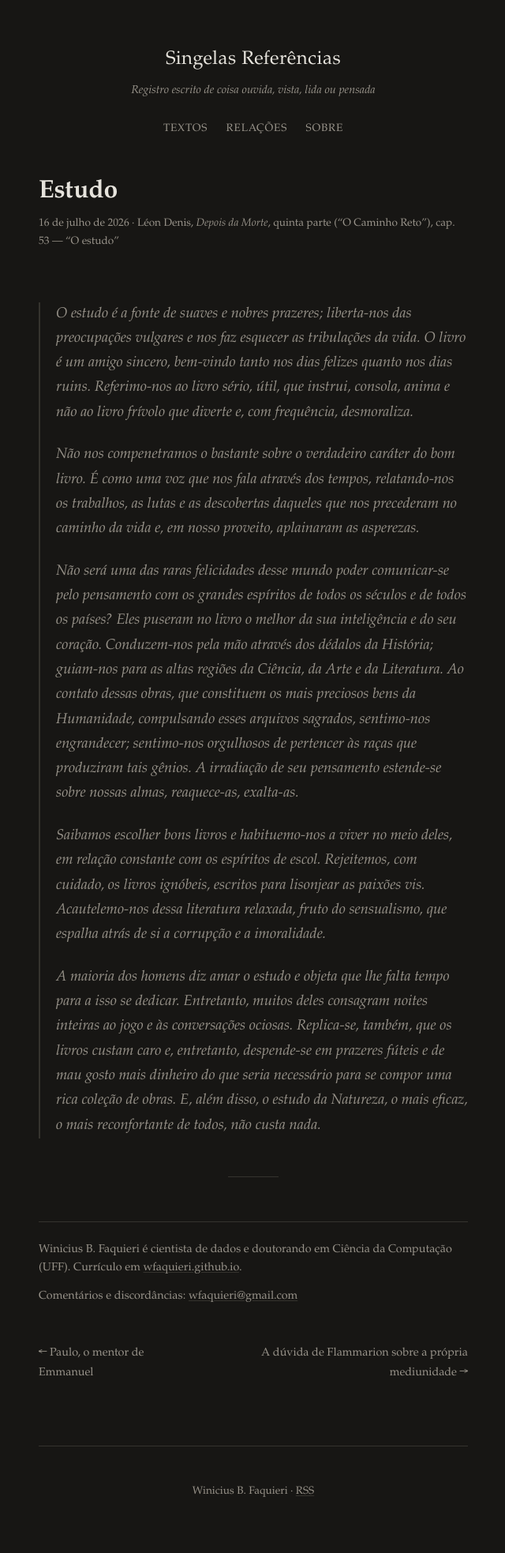
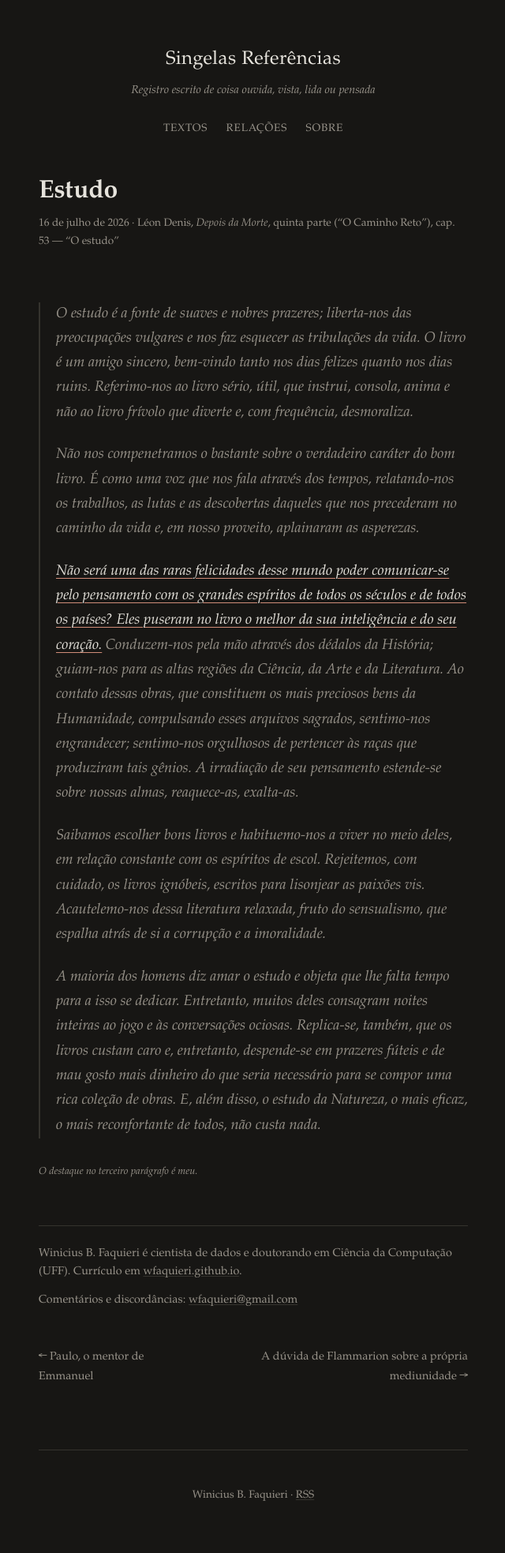
Before and after one commit to wfaquieri/singelas-referencias, a Jekyll site: the page built from _posts/2026-07-16-estudo.md, in a window 1280 px wide. Shown: the whole page at 79% size, without its empty margins (319-959 px from the left). Built offline with Jekyll 4.4.1, drawn with Linux system fonts in a browser that asks for light colours.

Commit message:
Cria o destaque dentro da citacao e aplica no texto do Denis
Negrito nao dava conta: dentro do trecho citado o texto ja e italico e ja vive
apagado em cinza, entao o negrito mexe numa variavel so e se perde.

O destaque nao acrescenta ornamento nenhum a pagina, faz o contrario: tira o
apagamento. O trecho marcado sobe do cinza para o branco do texto corrido, com
um filete fino em terracota por baixo. E o mesmo principio do resto do site,
que separa as coisas por peso e nao por enfeite.

Marcado com mark, que e a tag que existe para isso: leitor de tela anuncia como
realce e o RSS carrega junto. Filete com text-decoration, nao com borda ou
sombra, para acompanhar cada linha quando o destaque quebra em varias.

Aplicado no trecho de Leon Denis sobre comunicar-se pelo pensamento com os
grandes espiritos, e declarado na datacao, como manda a regra de grifo
acrescentado. O texto nao tinha datacao nenhuma; entrou no lugar de um hr solto
que estava no fim sem nada depois.

Limite sugerido no README: um por texto, separado dos dois grifos em negrito.

```diff
--- a/_posts/2026-07-16-estudo.md
+++ b/_posts/2026-07-16-estudo.md
@@ -13,10 +13,10 @@ temas: ["estudo"]
 >
 > Não nos compenetramos o bastante sobre o verdadeiro caráter do bom livro. É como uma voz que nos fala através dos tempos, relatando-nos os trabalhos, as lutas e as descobertas daqueles que nos precederam no caminho da vida e, em nosso proveito, aplainaram as asperezas.
 >
-> Não será uma das raras felicidades desse mundo poder comunicar-se pelo pensamento com os grandes espíritos de todos os séculos e de todos os países? Eles puseram no livro o melhor da sua inteligência e do seu coração. Conduzem-nos pela mão através dos dédalos da História; guiam-nos para as altas regiões da Ciência, da Arte e da Literatura. Ao contato dessas obras, que constituem os mais preciosos bens da Humanidade, compulsando esses arquivos sagrados, sentimo-nos engrandecer; sentimo-nos orgulhosos de pertencer às raças que produziram tais gênios. A irradiação de seu pensamento estende-se sobre nossas almas, reaquece-as, exalta-as.
+> <mark>Não será uma das raras felicidades desse mundo poder comunicar-se pelo pensamento com os grandes espíritos de todos os séculos e de todos os países? Eles puseram no livro o melhor da sua inteligência e do seu coração.</mark> Conduzem-nos pela mão através dos dédalos da História; guiam-nos para as altas regiões da Ciência, da Arte e da Literatura. Ao contato dessas obras, que constituem os mais preciosos bens da Humanidade, compulsando esses arquivos sagrados, sentimo-nos engrandecer; sentimo-nos orgulhosos de pertencer às raças que produziram tais gênios. A irradiação de seu pensamento estende-se sobre nossas almas, reaquece-as, exalta-as.
 >
 > Saibamos escolher bons livros e habituemo-nos a viver no meio deles, em relação constante com os espíritos de escol. Rejeitemos, com cuidado, os livros ignóbeis, escritos para lisonjear as paixões vis. Acautelemo-nos dessa literatura relaxada, fruto do sensualismo, que espalha atrás de si a corrupção e a imoralidade.
 >
 > A maioria dos homens diz amar o estudo e objeta que lhe falta tempo para a isso se dedicar. Entretanto, muitos deles consagram noites inteiras ao jogo e às conversações ociosas. Replica-se, também, que os livros custam caro e, entretanto, despende-se em prazeres fúteis e de mau gosto mais dinheiro do que seria necessário para se compor uma rica coleção de obras. E, além disso, o estudo da Natureza, o mais eficaz, o mais reconfortante de todos, não custa nada.
 
----
+<p class="datacao">O destaque no terceiro parágrafo é meu.</p>
--- a/assets/css/style.css
+++ b/assets/css/style.css
@@ -182,6 +182,25 @@ a:hover { text-decoration-color: var(--realce); }
 .post-content blockquote p:last-child { margin-bottom: 0; }
 
 .post-content strong { font-weight: 600; }
+
+/* ---------- destaque dentro da citação ---------- */
+/* No trecho citado o texto já é itálico e já vive apagado, então o negrito
+   muda pouco e some. Aqui o destaque não acrescenta ornamento nenhum: tira o
+   apagamento. O que estava em cinza sobe para o branco do texto corrido, e um
+   filete fino sublinha. Fora de citação o texto já está claro, então sobra só
+   o filete, que é uma marca mais fraca de propósito.
+
+   text-decoration, e não borda ou sombra, para o filete acompanhar cada linha
+   quando o destaque quebra em várias. */
+
+.post-content mark {
+  background: none;
+  color: var(--texto);
+  text-decoration: underline;
+  text-decoration-color: var(--realce);
+  text-decoration-thickness: 1px;
+  text-underline-offset: 0.2em;
+}
 
 .post-content hr {
   margin: 3rem auto;
```
Also changed, not shown: README.md.
